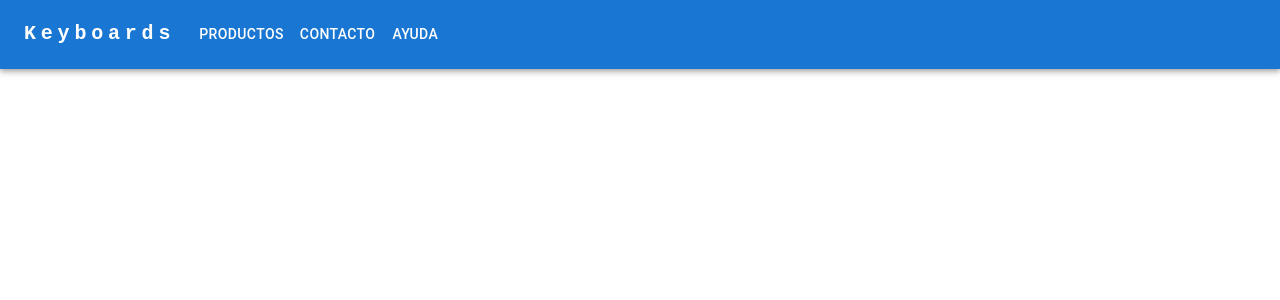
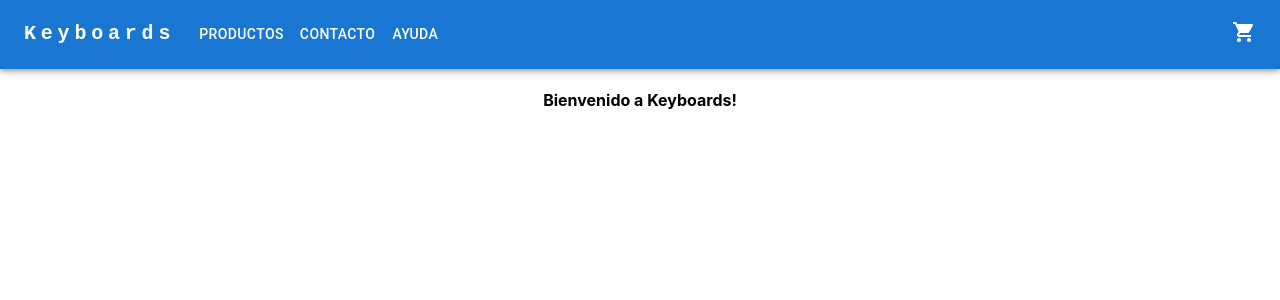
Before and after one commit to GuadalupeVelazquez/Idea-Velazquez, a React (Create React App) app: page / in a window 1280 px wide. Shown: the top 300 px of the page. Built offline with nearby package versions, Linux system fonts and the light colour scheme.

Commit message:
realice cambios en la nav y la pagina

```diff
--- a/src/App.js
+++ b/src/App.js
@@ -1,10 +1,15 @@
 
 import React from 'react';
 import './App.css';
+import Saludo from './components/Contenedor/ItemListContainer';
 import ResponsiveAppBar from './components/Navbar/Navbar'
+
 function App() {
   return (
-    <ResponsiveAppBar/>
+    <div className='App'>
+      <ResponsiveAppBar/>
+      <Saludo textoSaludo= "Bienvenido a Keyboards!"/>
+    </div>
   );
 }
 
--- /dev/null
+++ b/src/components/Cartwidget/CartWidget.js
@@ -0,0 +1,12 @@
+import ShoppingCartIcon from '@mui/icons-material/ShoppingCart';
+import React from 'react';
+
+export const IconoCarrito = () => {
+    return(
+        <div>
+            <ShoppingCartIcon/>
+        </div>
+    )
+};
+
+export default IconoCarrito
--- /dev/null
+++ b/src/components/Contenedor/ItemListContainer.js
@@ -0,0 +1,13 @@
+import React from 'react';
+
+const Saludo = ({textoSaludo})  => {
+    return (
+        <>
+            <div>
+                <h4>{textoSaludo}</h4>
+            </div>
+        </>
+    )
+}
+
+export default Saludo
--- a/src/components/Navbar/Navbar.js
+++ b/src/components/Navbar/Navbar.js
@@ -12,6 +12,7 @@ import Button from '@mui/material/Button';
 
 import MenuItem from '@mui/material/MenuItem';
 import AdbIcon from '@mui/icons-material/Adb';
+import IconoCarrito from '../Cartwidget/CartWidget';
 
 const pages = ['Productos', 'Contacto', 'Ayuda'];
 
@@ -122,6 +123,8 @@ const ResponsiveAppBar = () => {
             ))}
           </Box>
 
+          <IconoCarrito/>
+
           {/* <Box sx={{ flexGrow: 0 }}>
             <Tooltip title="Open settings">
               <IconButton onClick={handleOpenUserMenu} sx={{ p: 0 }}>
```
